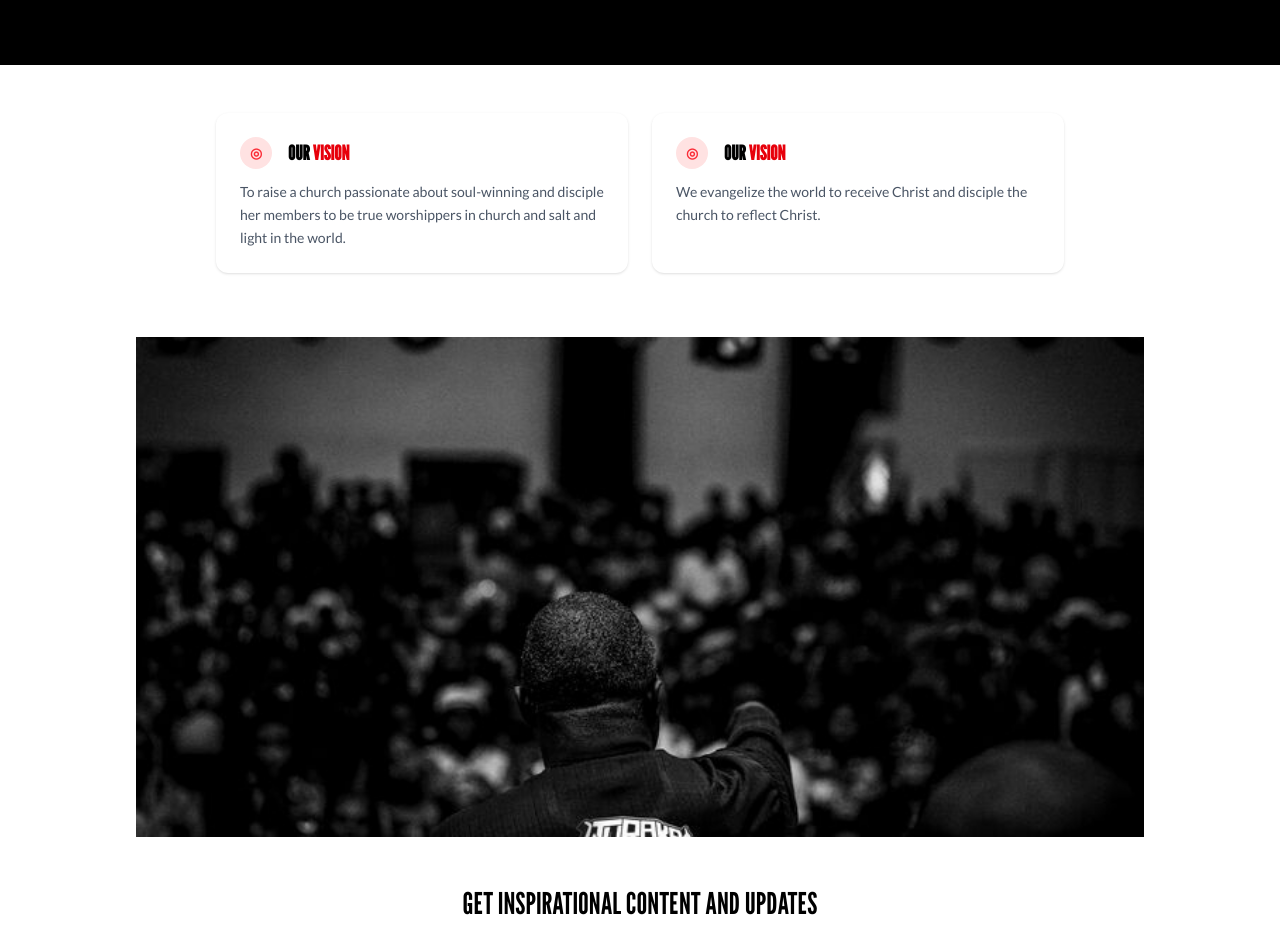
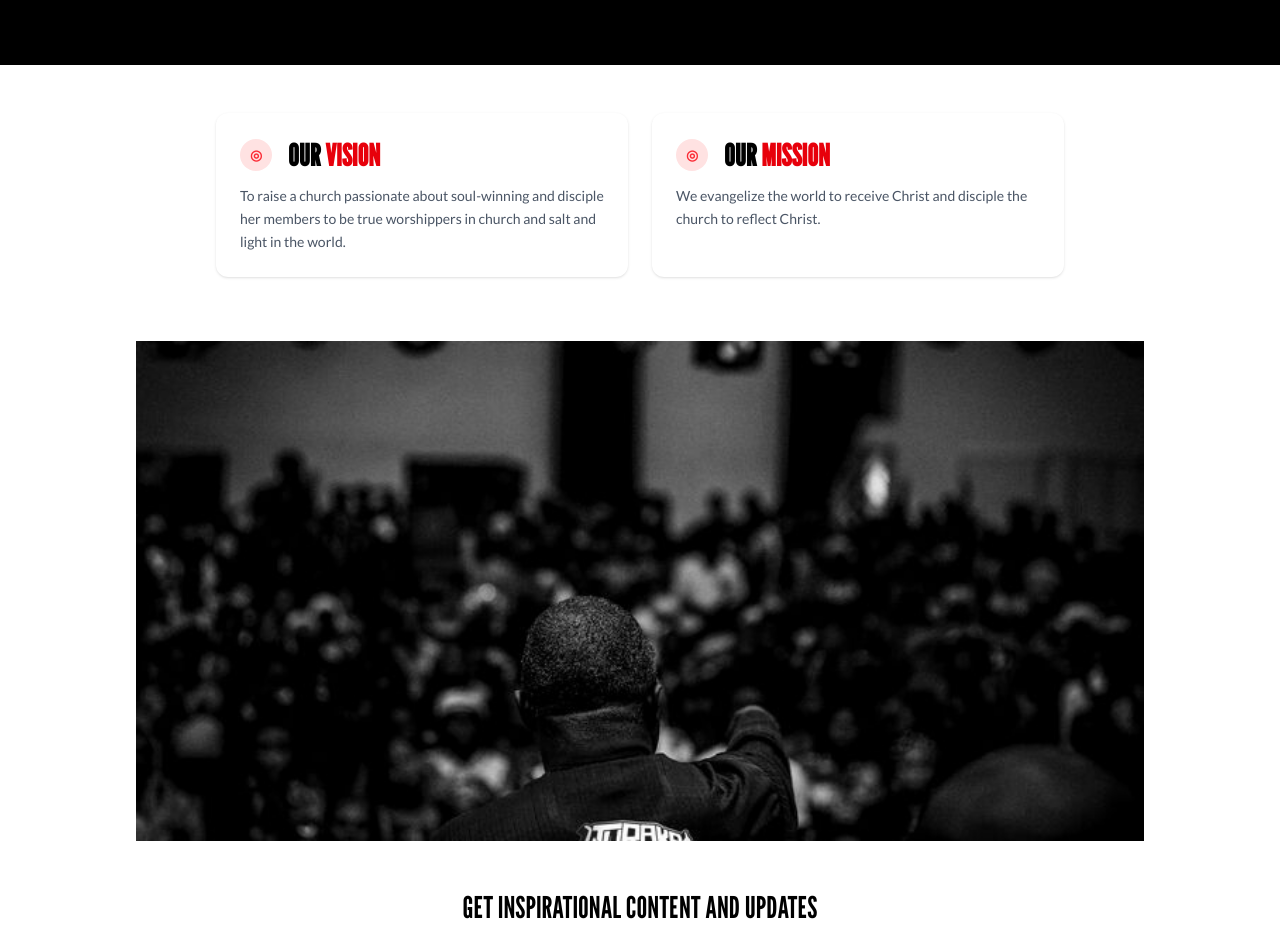
Before and after one commit to Peteru2/twc-frontend, a React (Vite) app: page / in a window 1280 px wide. Shown: the part 3720-4649 px from the top of the page. Built offline with nearby package versions, Linux system fonts and the light colour scheme.

Commit message:
Last one I promise

```diff
--- a/src/components/home/Experience.tsx
+++ b/src/components/home/Experience.tsx
@@ -85,7 +85,7 @@ const Experience = () => {
                 md:w-[240px]
                 w-[300px]
                 md:h-[320px]
-                h-[380px]
+                h-[400px]
                 flex-shrink-0
                 snap-start
                 rounded-xl
--- a/src/components/home/Vision.tsx
+++ b/src/components/home/Vision.tsx
@@ -34,7 +34,7 @@ export default function Vision() {
                 <span className="text-red-500 text-sm font-bold">◎</span>
 
               </div>
-               <h3 className="text-xl font-semibold viga">
+               <h3 className="md:text-3xl text-2xl font-semibold viga">
                   OUR <span className="text-red-600">VISION</span>
                 </h3>
                 </div>
@@ -66,8 +66,8 @@ export default function Vision() {
                 <span className="text-red-500 text-sm font-bold">◎</span>
 
               </div>
-               <h3 className="text-xl font-semibold viga">
-                  OUR <span className="text-red-600">VISION</span>
+               <h3 className="md:text-3xl text-2xl font-semibold viga">
+                  OUR <span className="text-red-600 ">MISSION</span>
                 </h3>
                 </div>
 
--- a/src/components/home/WorshipWithUs.tsx
+++ b/src/components/home/WorshipWithUs.tsx
@@ -122,7 +122,7 @@ export default function WorshipWithUs() {
                 md:w-[240px]
                 w-[300px]
                 md:h-[320px]
-                h-[380px]
+                h-[400px]
                 flex-shrink-0
                 snap-start
                 rounded-xl
```
